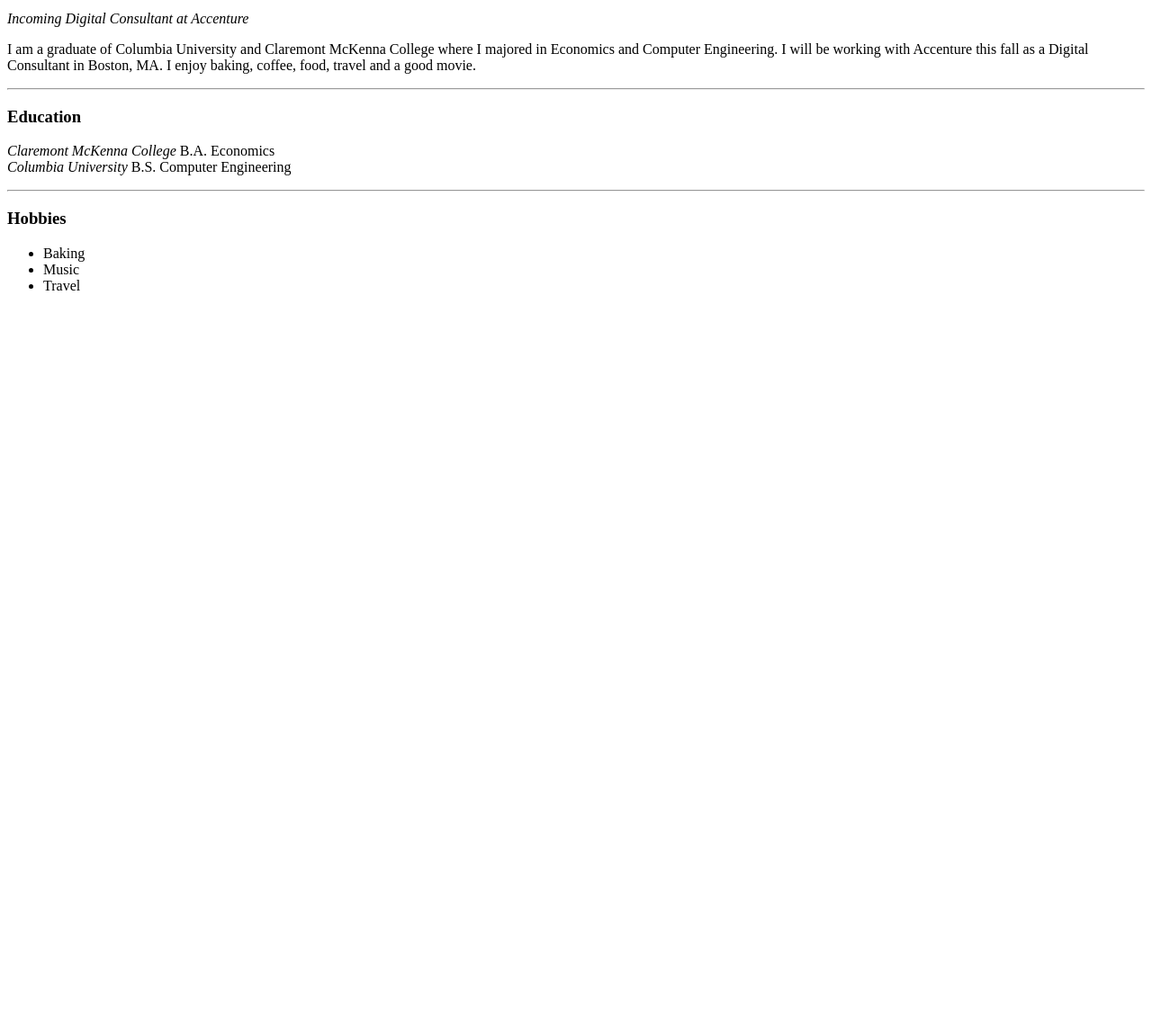
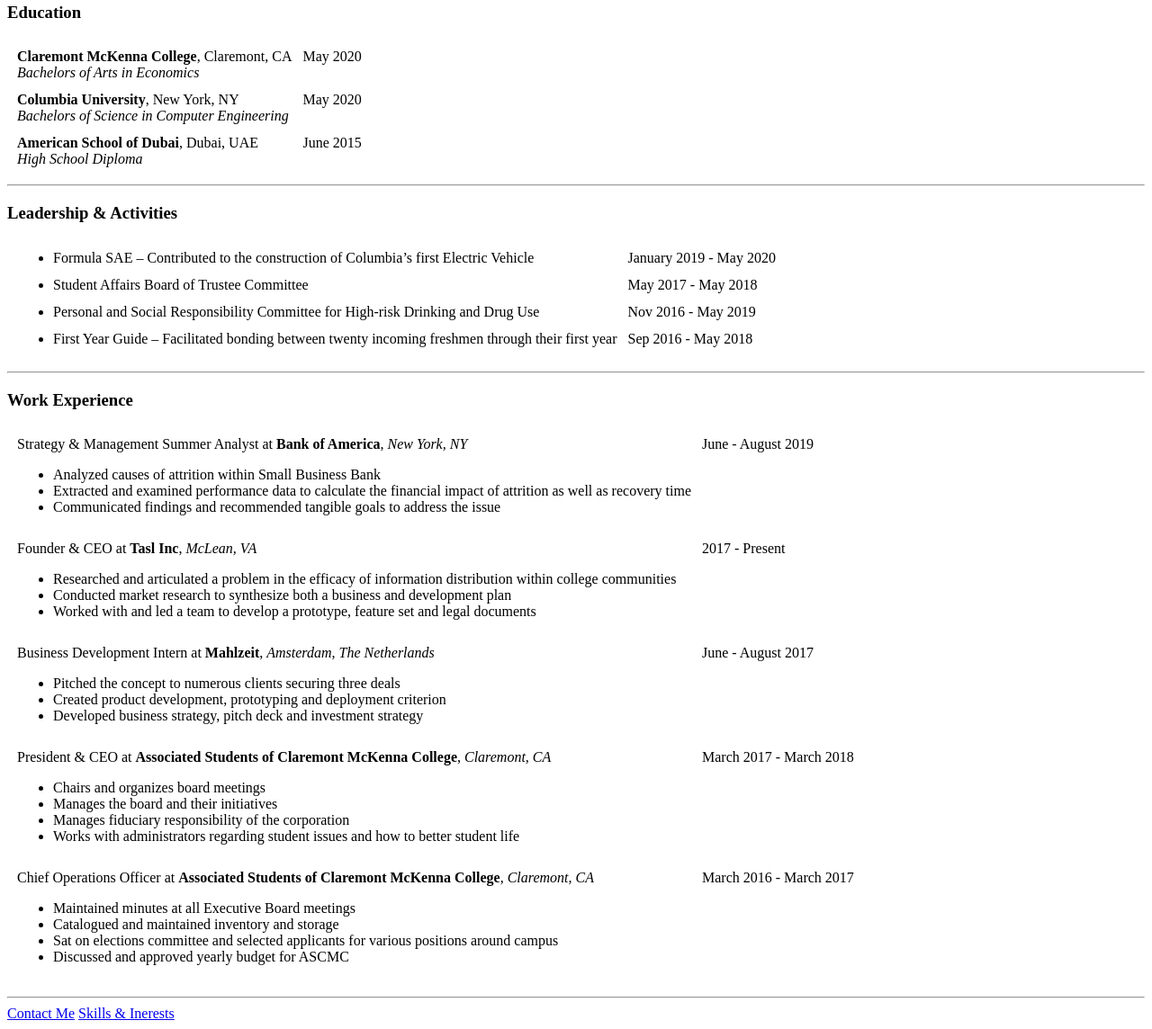
Before and after one commit to smalas/HTML---Personal-Site, a plain HTML site: page index.html in a window 1280 px wide. Shown: the part 280-1424 px from the top of the page at 90% size. Before the commit the page ends 800 px from the top, so only its background shows below. Drawn offline with Linux system fonts and the light colour scheme.

Commit message:
Added some pages and added some other things

```diff
--- a/index.html
+++ b/index.html
@@ -7,24 +7,131 @@
 </head>
 
 <body>
-  <img src="images/Sami-Circle.png" alt="Sami's Profile Picture" height="200">
-  <h1>Sami Malas</h1>
-  <p><em>Incoming Digital Consultant at Accenture</em></p>
-  <p>
-    I am a graduate of Columbia University and Claremont McKenna College where I majored in Economics and Computer Engineering.
-    I will be working with Accenture this fall as a Digital Consultant in Boston, MA. I enjoy baking, coffee, food, travel and a good movie.
-  </p>
+  <table cellspacing = "20">
+    <td><img src="images/Sami-Circle.png" alt="Sami's Profile Picture" height="200"></td>
+    <td><h1>Sami Malas</h1>
+    <p><em>Incoming Digital Consultant at Accenture</em></p>
+    <p>
+      I am a graduate of Columbia University and Claremont McKenna College where I majored in Economics and Computer Engineering.
+      I will be working with Accenture this fall as a Digital Consultant in Boston, MA. I enjoy baking, coffee, food, travel and a good movie.
+    </p></td>
+  </table>
+
   <hr>
   <h3>Education</h3>
-  <p><em>Claremont McKenna College</em> B.A. Economics <br>
-  <em>Columbia University</em> B.S. Computer Engineering</p>
+  <table cellspacing = "10">
+    <tr>
+      <td><strong>Claremont McKenna College</strong>, Claremont, CA <br /><em>Bachelors of Arts in Economics</em></td>
+      <td valign="top">May 2020</td>
+    </tr>
+    <tr>
+      <td><strong>Columbia University</strong>, New York, NY <br /><em>Bachelors of Science in Computer Engineering</em></td>
+      <td valign="top">May 2020</td>
+    </tr>
+    <tr>
+      <td><strong>American School of Dubai</strong>, Dubai, UAE <br /><em>High School Diploma</em></td>
+      <td valign="top">June 2015</td>
+    </tr>
+  </table>
+
   <hr>
-  <h3>Hobbies</h3>
+  <h3>Leadership & Activities</h3>
   <ul>
-    <li>Baking</li>
-    <li>Music</li>
-    <li>Travel</li>
+    <table cellspacing = "10">
+      <tr>
+        <td>
+          <li>
+            Formula SAE – Contributed to the construction of Columbia’s first Electric Vehicle
+          </li>
+        </td>
+        <td valign="top">January 2019 - May 2020</td>
+      </tr>
+      <tr>
+        <td>
+          <li>
+            Student Affairs Board of Trustee Committee
+          </li>
+        </td>
+        <td valign="top">May 2017 - May 2018</td>
+      </tr>
+      <tr>
+        <td>
+          <li>
+            Personal and Social Responsibility Committee for High-risk Drinking and Drug Use
+          </li>
+        </td>
+        <td valign="top">Nov 2016 - May 2019</td>
+      </tr>
+      <tr>
+        <td>
+          <li>
+            First Year Guide – Facilitated bonding between twenty incoming freshmen through their first year
+          </li>
+        </td>
+        <td valign="top">Sep 2016 - May 2018</td>
+      </tr>
+    </table>
   </ul>
+  <hr>
+
+  <h3>Work Experience</h3>
+  <table cellspacing = "10">
+    <tr>
+      <td>Strategy & Management Summer Analyst at <strong>Bank of America</strong>, <em>New York, NY</em><br>
+        <ul>
+          <li>Analyzed causes of attrition within Small Business Bank</li>
+          <li>Extracted and examined performance data to calculate the financial impact of attrition as well as recovery time</li>
+          <li>Communicated findings and recommended tangible goals to address the issue</li>
+        </ul>
+      </td>
+      <td valign="top">June - August 2019</td>
+    </tr>
+    <tr>
+      <td>Founder & CEO at <strong>Tasl Inc</strong>, <em>McLean, VA</em><br />
+        <ul>
+          <li>Researched and articulated a problem in the efficacy of information distribution within college communities</li>
+          <li>Conducted market research to synthesize both a business and development plan</li>
+          <li>Worked with and led a team to develop a prototype, feature set and legal documents</li>
+        </ul>
+      </td>
+      <td valign="top">2017 - Present</td>
+    </tr>
+    <tr>
+      <td>Business Development Intern at <strong>Mahlzeit</strong>, <em>Amsterdam, The Netherlands</em><br />
+        <ul>
+          <li>Pitched the concept to numerous clients securing three deals</li>
+          <li>Created product development, prototyping and deployment criterion</li>
+          <li>Developed business strategy, pitch deck and investment strategy</li>
+        </ul>
+      </td>
+      <td valign="top">June - August 2017</td>
+    </tr>
+    <tr>
+      <td>President & CEO at <strong>Associated Students of Claremont McKenna College</strong>, <em> Claremont, CA</em> <br />
+        <ul>
+          <li>Chairs and organizes board meetings</li>
+          <li>Manages the board and their initiatives</li>
+          <li>Manages fiduciary responsibility of the corporation</li>
+          <li>Works with administrators regarding student issues and how to better student life</li>
+        </ul>
+      </td>
+      <td valign="top">March 2017 - March 2018</td>
+    </tr>
+    <tr>
+      <td>Chief Operations Officer at <strong>Associated Students of Claremont McKenna College</strong>, <em>Claremont, CA</em><br />
+        <ul>
+          <li>Maintained minutes at all Executive Board meetings</li>
+          <li>Catalogued and maintained inventory and storage</li>
+          <li>Sat on elections committee and selected applicants for various positions around campus</li>
+          <li>Discussed and approved yearly budget for ASCMC</li>
+        </ul>
+      </td>
+      <td valign="top">March 2016 - March 2017</td>
+    </tr>
+  </table>
+  <hr>
+  <a href="contact.html">Contact Me</a>
+  <a href="skills_interests.html">Skills & Inerests</a>
 </body>
 
 </html>
```
Also changed, not shown: contact.html (added, +30 -0 lines), skills_interests.html (added, +106 -0 lines).
